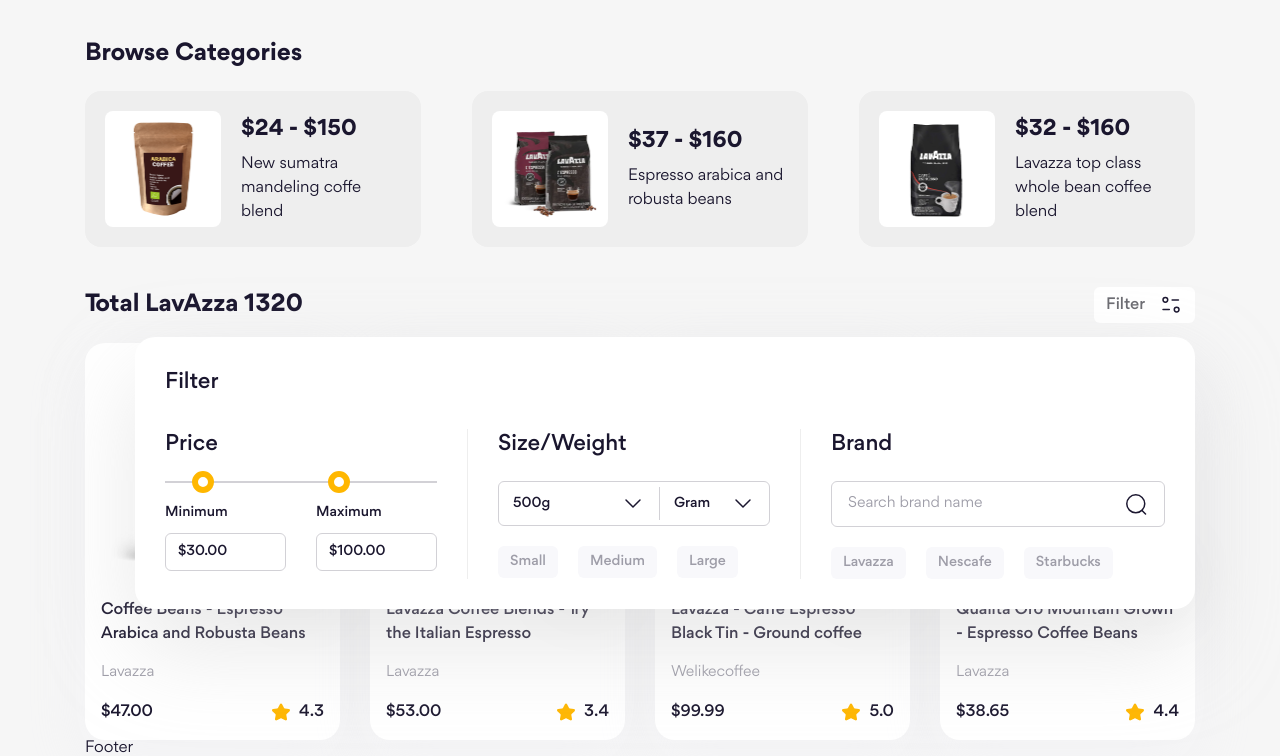
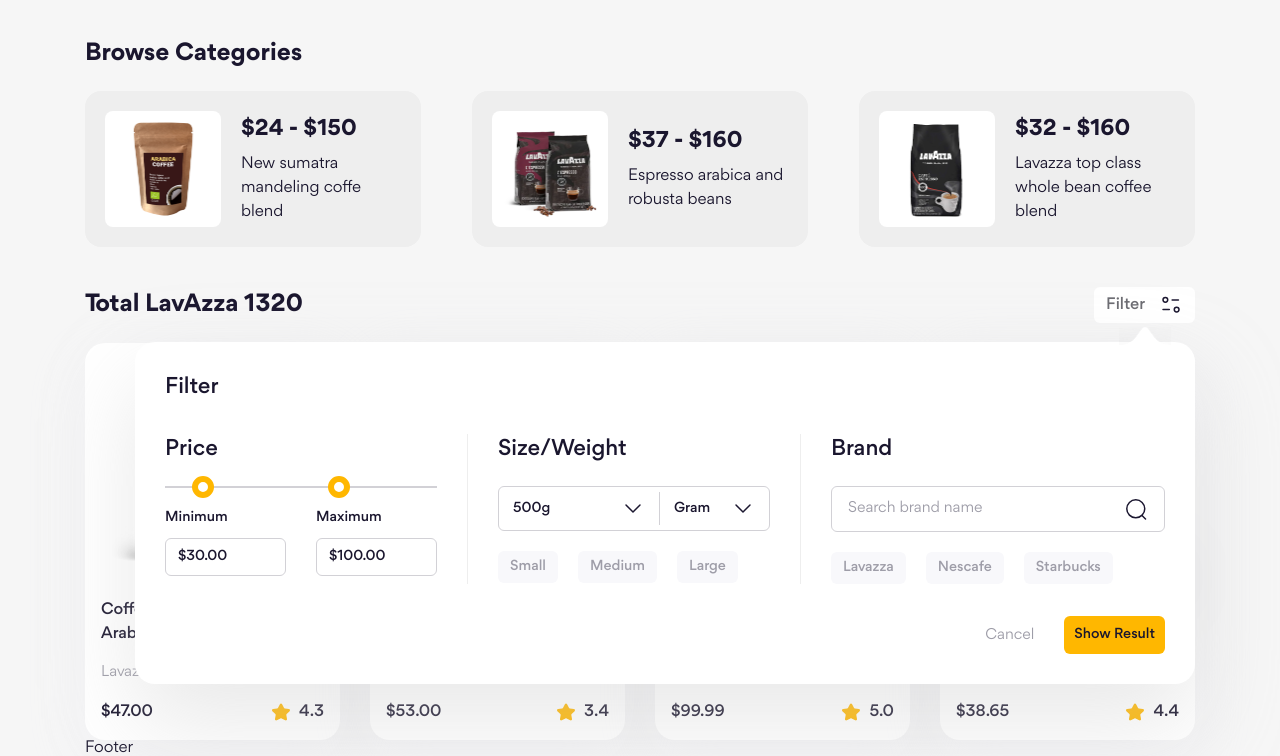
Before and after one commit to dev-ndk/f8-htmlcss-08, a website: page index.html in a window 1280 px wide. Shown: the part 530-1286 px from the top of the page. Drawn offline with Linux system fonts and the light colour scheme.

Commit message:
Làm form filter sản phẩm #4

```diff
--- a/index.html
+++ b/index.html
@@ -123,6 +123,7 @@
                                 <img src="./assets/icons/filter.svg" alt="" class="filter-btn__icon icon" />
                             </button>
                             <div class="filter">
+                                <img src="./assets/icons/arrow-up.png" alt="" class="filter__arrow" />
                                 <h3 class="filter__heading">Filter</h3>
                                 <form action="" class="filter__form">
                                     <div class="filter__row">
@@ -193,6 +194,10 @@
                                                 </div>
                                             </div>
                                         </div>
+                                    </div>
+                                    <div class="filter__row filter__footer">
+                                        <button class="btn btn--text filter__cancel">Cancel</button>
+                                        <button class="btn btn--primary filter__submit">Show Result</button>
                                     </div>
                                 </form>
                             </div>
--- a/scss/components/_button.scss
+++ b/scss/components/_button.scss
@@ -39,3 +39,52 @@
         margin-top: 9px;
     }
 }
+
+// Buttons
+.btn {
+    color: var(--Secondary-Color-Secondary-1, #1a162e);
+    background: #f8f8fb;
+
+    /* Medium 18 */
+    font-size: 1.8rem;
+    font-weight: 500;
+    line-height: 46px; /* 144.444% */
+    border-radius: 6px;
+    padding: 0 20px;
+    transition: 0.2s;
+    user-select: none;
+
+    + .btn {
+        margin-left: 20px;
+    }
+
+    &--text {
+        background: transparent;
+        color: var(--Secondary-Color-Secondary-2, #9e9da8);
+        /* Regular 15 */
+        font-weight: 400;
+    }
+
+    &--primary {
+        background: var(--Yellow-Yellow, #ffb700);
+    }
+
+    &--outline {
+        background: transparent;
+        border: 1px solid var(--Secondary-Color-btn-outline, #d2d1d6);
+    }
+
+    &--rounded {
+        border-radius: 999px;
+    }
+
+    &[disabled],
+    &--disabled {
+        opacity: 0.5;
+        pointer-events: none;
+    }
+
+    &:hover {
+        opacity: 0.9;
+    }
+}
--- a/scss/components/_filter-form.scss
+++ b/scss/components/_filter-form.scss
@@ -6,11 +6,18 @@
 .filter {
     position: absolute;
     right: 0;
-    top: 50px;
+    top: 55px;
     border-radius: 20px;
     padding: 30px;
     background: var(--Secondary-Color-Background);
     box-shadow: 0px 40px 90px var(--Secondary-Color-Shadow-filter-form);
+
+    &__arrow {
+        position: absolute;
+        top: -15px;
+        right: 24px;
+        height: 20.5px;
+    }
 
     &__heading {
         color: var(--Secondary-Color-Secondary-1, #1a162e);
@@ -181,9 +188,29 @@
         display: flex;
     }
 
+    &__footer {
+        display: flex;
+        justify-content: flex-end;
+        margin-top: 32px;
+    }
+
     &__separate {
         width: 1px;
         margin: 0 30px;
         background: #eee;
     }
+
+    &__cancel,
+    &__submit {
+        line-height: 38px;
+        padding: 0 10px;
+    }
+
+    &__cancel {
+        font-size: 1.5rem;
+    }
+
+    &__submit {
+        font-size: 1.4rem;
+    }
 }
--- a/scss/themes/_dark.scss
+++ b/scss/themes/_dark.scss
@@ -13,6 +13,7 @@
     --Secondary-Color-Background: #292e39;
 
     --Blue-Blue: #0071dc;
+    --Yellow-Yellow: #ffb700;
 
     // Dropdown
     --Secondary-Color-Secondary-shadow-dropdown: rgba(23, 28, 40, 0.4);
@@ -38,4 +39,7 @@
     // Filter Form
     --Secondary-Color-Shadow-filter-form: rgba(0, 0, 0, 0.4);
     --Secondary-Color-Secondary-filter-form: #d2d1d6;
+
+    // button outline
+    --Secondary-Color-btn-outline: #b9babe;
 }
--- a/scss/themes/_light.scss
+++ b/scss/themes/_light.scss
@@ -15,6 +15,7 @@
     --Secondary-Color-Background: #ffffff;
 
     --Blue-Blue: #0071dc;
+    --Yellow-Yellow: #ffb700;
 
     // Dropdown
     --Secondary-Color-Secondary-shadow-dropdown: rgba(200, 200, 200, 0.4);
@@ -48,4 +49,7 @@
     // Filter Form
     --Secondary-Color-Shadow-filter-form: rgba(200, 200, 200, 0.4);
     --Secondary-Color-Secondary-filter-form: #d2d1d6;
+
+    // button outline
+    --Secondary-Color-btn-outline: #d2d1d6;
 }
```
Also changed, not shown: assets/css/main.css, assets/icons/arrow-up.png (added), 1 other file.
